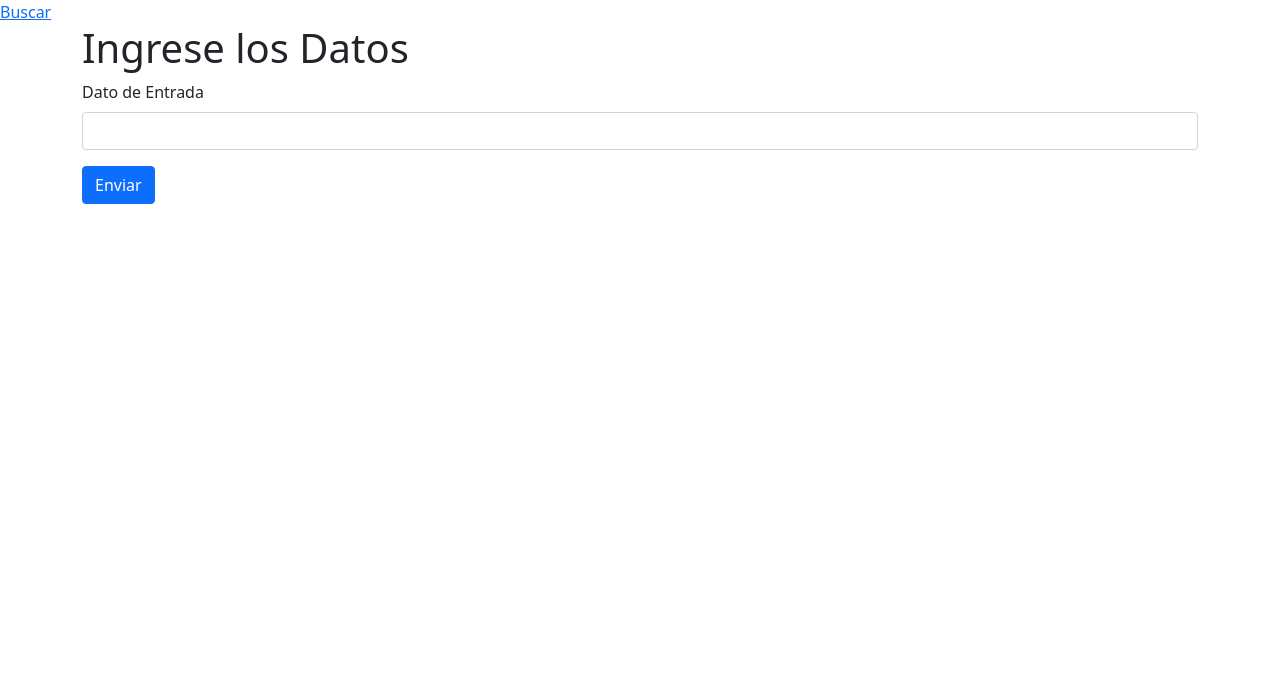
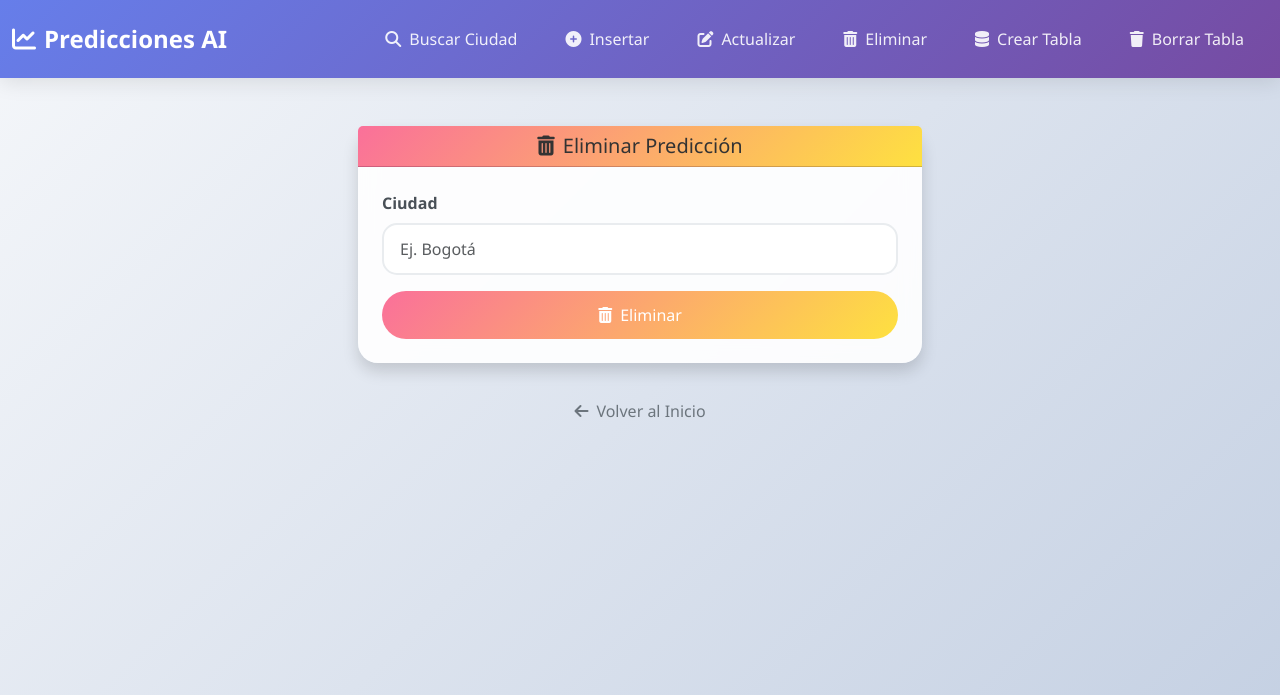
Before and after one commit to ValenMJ-02/EconometricModel_ML, a Flask app: page / in a window 1280 px wide. Shown: the top 695 px of the page. Run offline with Flask 3, Linux system fonts and the light colour scheme; some libraries are stand-ins or nearby versions.

Commit message:
Update index.html

```diff
--- a/templates/index.html
+++ b/templates/index.html
@@ -1,27 +1,46 @@
-<!DOCTYPE html>
-<html lang="es">
-<head>
-    <meta charset="UTF-8">
-    <title>Formulario de Entrada</title>
-    <link rel="stylesheet" href="https://stackpath.bootstrapcdn.com/bootstrap/5.0.0/css/bootstrap.min.css">
-</head>
-<body>
-    <a href="/buscar">Buscar</a>
-    <div class="container">
-        <h1>Ingrese los Datos</h1>
-        <form id="dataForm" method="POST">
+{% extends 'base.html' %} {% block title %}Eliminar Predicción{% endblock %} {%
+block content %}
+<div class="container mt-5">
+  <div class="row justify-content-center">
+    <div class="col-lg-6">
+      <div class="card shadow">
+        <div
+          class="card-header text-center"
+          style="background: var(--danger-gradient); color: #333"
+        >
+          <h5 class="mb-0">
+            <i class="fas fa-trash-alt me-2"></i>Eliminar Predicción
+          </h5>
+        </div>
+        <div class="card-body p-4">
+          {% if error %}
+          <div class="alert alert-danger">{{ error }}</div>
+          {% endif %}
+          <form method="POST" action="/eliminar">
             <div class="mb-3">
-                <label for="inputData" class="form-label">Dato de Entrada</label>
-                <input type="text" class="form-control" id="inputData" name="inputData" required>
+              <label for="cityInput" class="form-label">Ciudad</label>
+              <input
+                type="text"
+                class="form-control"
+                id="cityInput"
+                name="city"
+                placeholder="Ej. Bogotá"
+                required
+              />
             </div>
-            <button type="submit" class="btn btn-primary">Enviar</button>
-        </form>
-        {% if result %}
-        <div class="mt-3">
-            <h3>Resultado:</h3>
-            <p>{{ result }}</p>
+            <button type="submit" class="btn btn-danger w-100">
+              <i class="fas fa-trash-alt me-2"></i>Eliminar
+            </button>
+          </form>
         </div>
-        {% endif %}
+      </div>
+
+      <div class="text-center mt-4">
+        <a href="{{ url_for('index') }}" class="btn btn-outline-secondary">
+          <i class="fas fa-arrow-left me-2"></i>Volver al Inicio
+        </a>
+      </div>
     </div>
-</body>
-</html>
+  </div>
+</div>
+{% endblock %}
```
